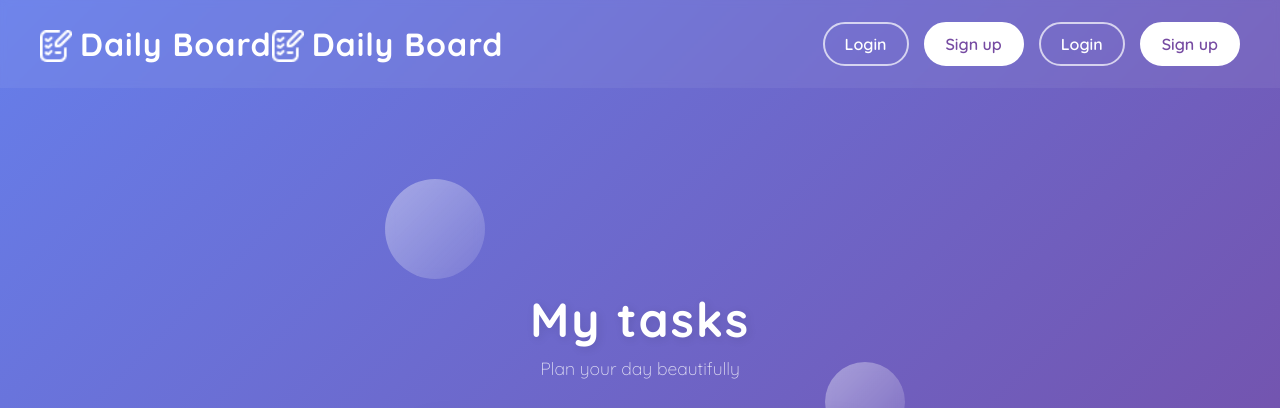
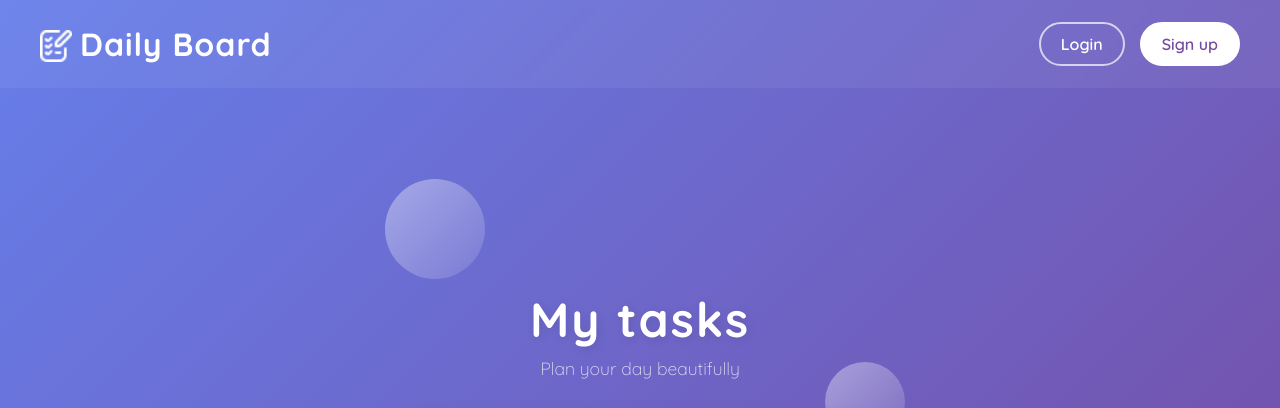
Before and after one commit to Adil-km/to-do-ist-django, a Django app: page / in a window 1280 px wide. Shown: the top 408 px of the page. Run offline with Django 5.2, Linux system fonts and the light colour scheme.

Commit message:
merge conflict fix

```diff
--- a/templates/navbar.html
+++ b/templates/navbar.html
@@ -9,15 +9,9 @@
       <img src="{% static 'images/logo.png' %}" alt="Logo">
     </div>
     <div class="navbar-title">Daily Board</div>
-    <div class="navbar-logo">
-      <img src="{% static 'images/logo.png' %}" alt="Logo">
-    </div>
-    <div class="navbar-title">Daily Board</div>
   </a>
   <div class="navbar-buttons">
     {% if not user.is_authenticated%}
-    <a href="{% url 'login' %}" class="nav-btn login-nav-btn" tabindex="70">Login</a>
-    <a href="{% url 'signup' %}" class="nav-btn signup-nav-btn" tabindex="80">Sign up</a>
     <a href="{% url 'login' %}" class="nav-btn login-nav-btn" tabindex="70">Login</a>
     <a href="{% url 'signup' %}" class="nav-btn signup-nav-btn" tabindex="80">Sign up</a>
     {% else %}
```
Also changed, not shown: db.sqlite3.
